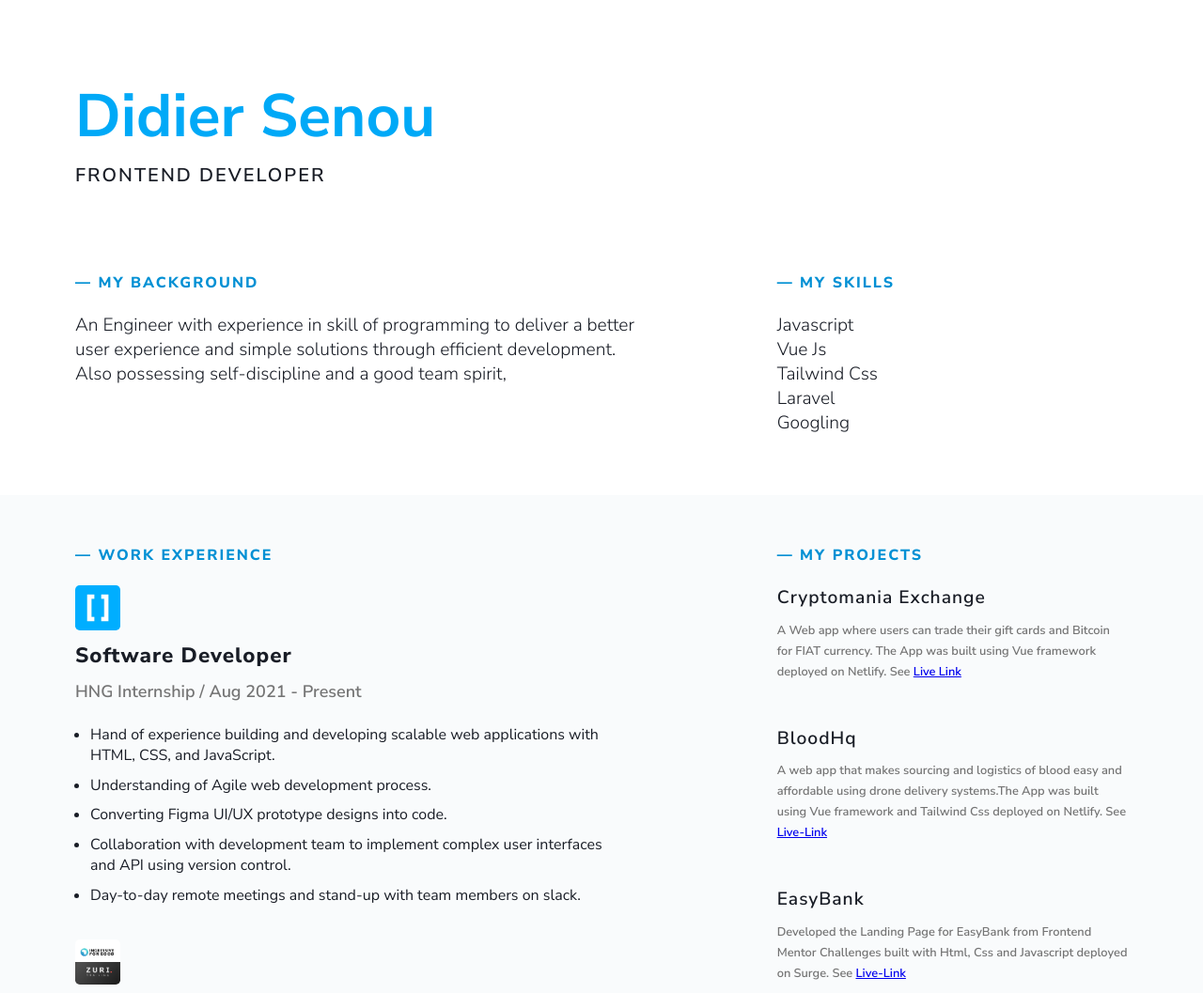
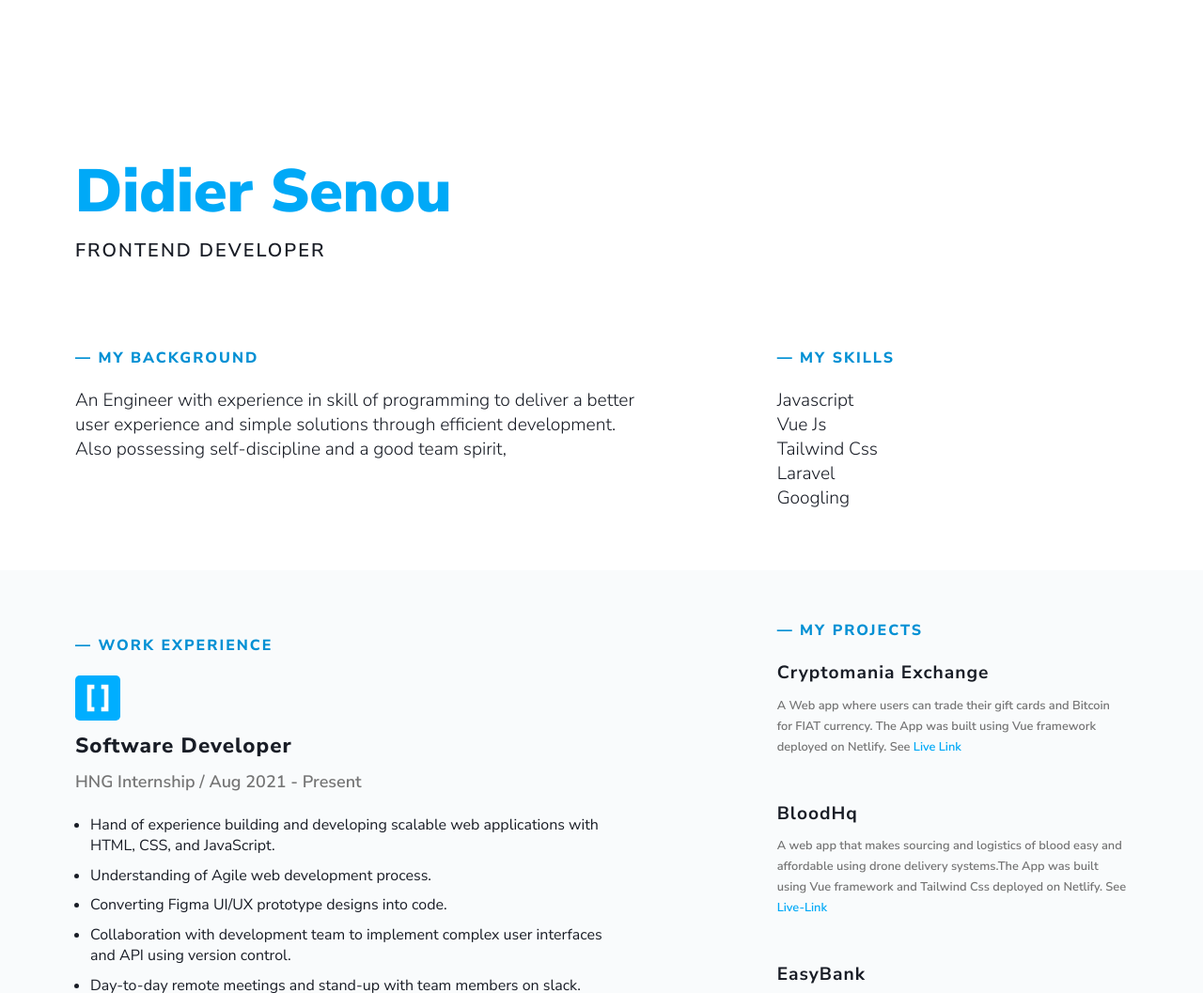
Before and after one commit to Didier-ds/resume, a plain HTML site: page index.html in a window 1280 px wide. Shown: the top 1057 px of the page at 94% size. Drawn offline with Linux system fonts and the light colour scheme.

Commit message:
new resume

```diff
--- a/assets/style.scss
+++ b/assets/style.scss
@@ -75,10 +75,22 @@
         }
     }
 
+    .project__container,
+    .education__container,
+    .courses__container,
+    .experience__container {
+        padding: 1em 0;
+    }
+
+    a {
+        color: #00a9f7;
+        text-decoration: none;
+    }
+
     .project {
         margin: 0 0 3em 0;
         .testimonials_section_sub_head_text {
-            font-weight: 600;
+            font-weight: 700;
             font-size: 1.2em;
         }
         .testimonials_section_text_content {
@@ -150,13 +162,14 @@
     }
 
     .header {
-        padding: 0 1rem;
+        padding: 10em 0 0 1rem;
     }
 
     .talks {
         color: #00a9f7;
-        margin: 1em 0 .5em 0;
-        font-size: 2rem;
+        margin: 1em 0 0 0;
+        font-size: 3rem;
+        font-weight: 900;
     }
 
     .footer_container {
@@ -175,7 +188,7 @@
             margin: 0 auto;
         }
         .header {
-            padding: 5em 0 0 5em;
+            padding: 10em 0 0 5em;
         }
         .footer_container {
             padding: 8em 5em;
--- a/index.html
+++ b/index.html
@@ -85,7 +85,7 @@
                     </div>
                 </div>
             </div>
-            <div class="projects_container">
+            <div class="projects__container">
 
                 <div class="projects_box">
                     <span class="my__background_head_text head_after">― My Projects</span>
```
Also changed, not shown: assets/style.css, 1 other file.
